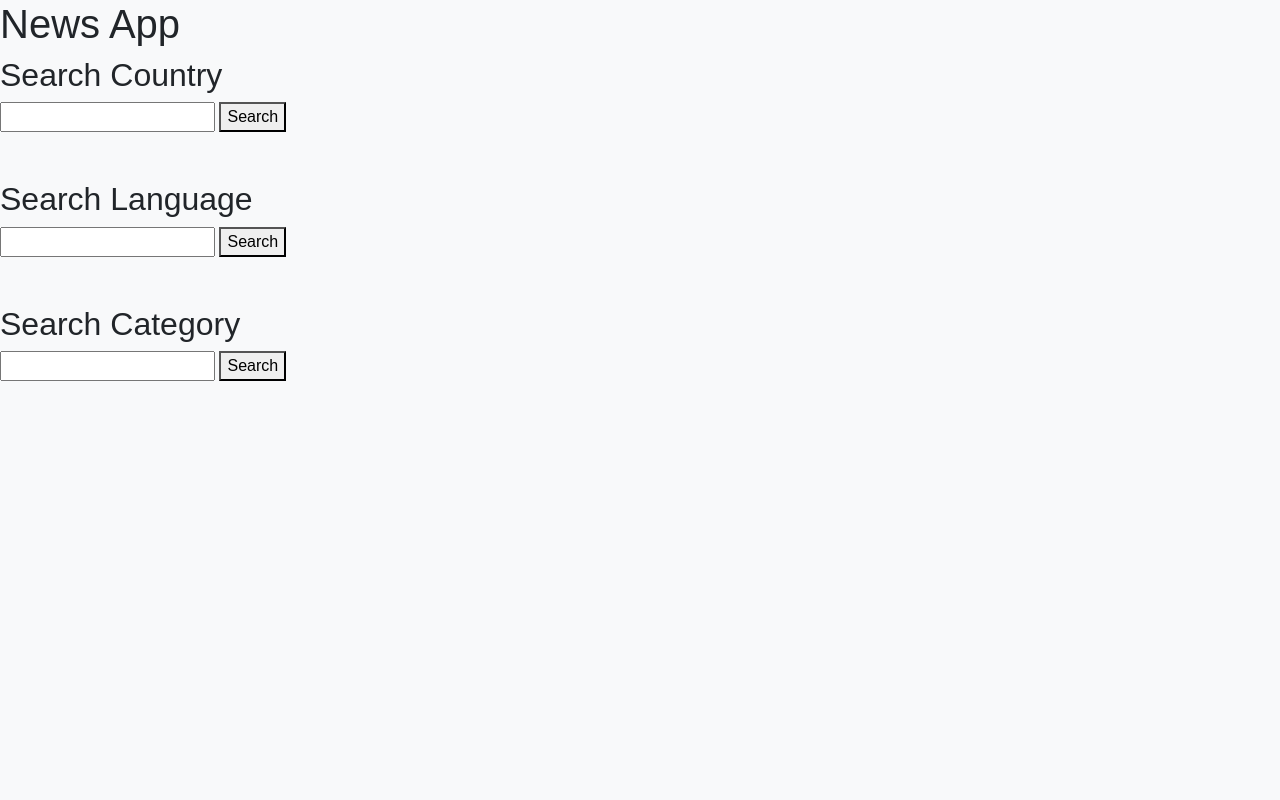
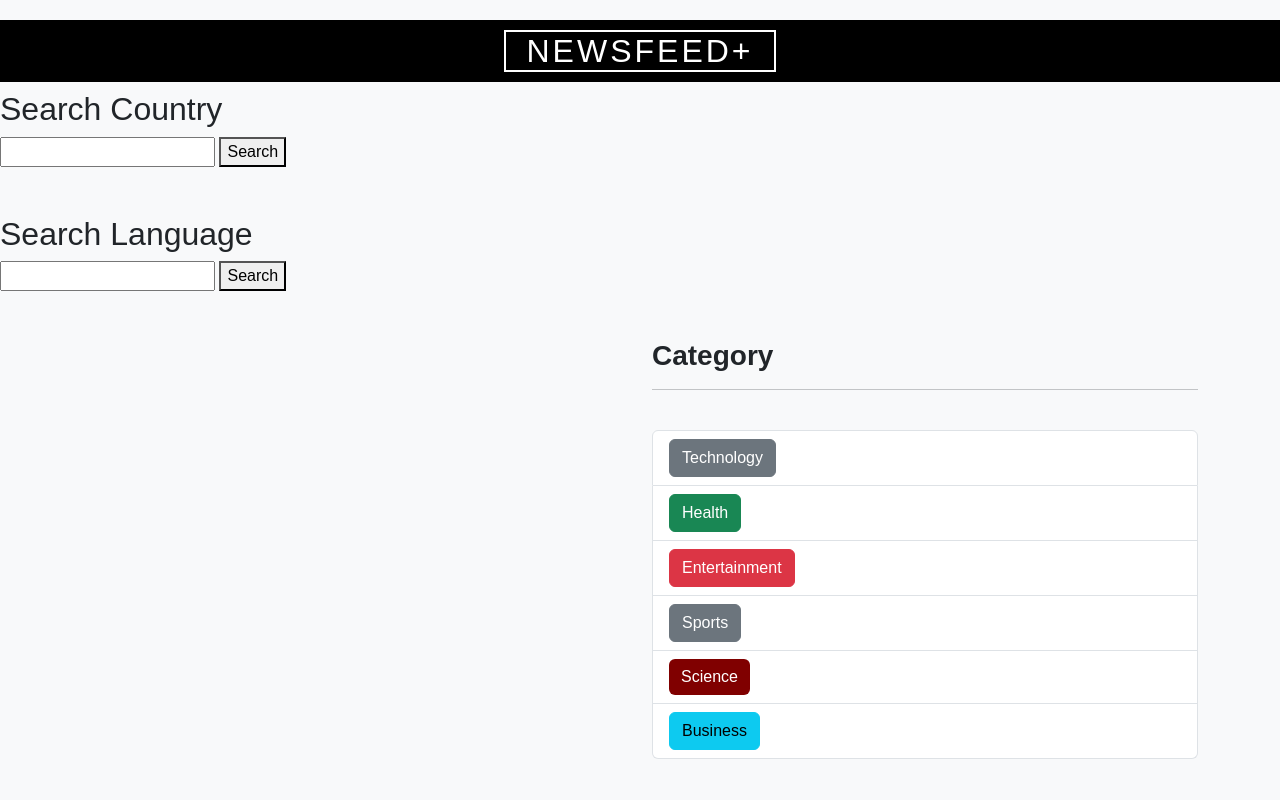
Before and after one commit to SriShashank-k/Newsfeed-, a Django app: template newsfeedapp/templates/newsfeedapp/articles_home.html in a window 1280 px wide. Run offline with Django 3.2, Linux system fonts and the light colour scheme; the template is opened without the code that fills it, so the values that code supplies are empty.

Commit message:
Modify the artice_home page dynamics- (Edit heading, add category buttons)

```diff
--- a/newsfeedapp/templates/newsfeedapp/articles_home.html
+++ b/newsfeedapp/templates/newsfeedapp/articles_home.html
@@ -9,6 +9,25 @@
         body {
             background-color: #f8f9fa; /* Light gray background */
             font-family: Arial, sans-serif; /* Use Arial font */
+        }
+
+        .bordered-heading {
+            background-color: #000; /* Black background */
+            color: #fff; /* White text color */
+            font-family: 'Robinson', sans-serif; /* Use Robinson font */
+            text-transform: uppercase; /* Uppercase letters */
+            text-align: center;
+            padding: 10px 0;
+            margin-top: 20px;
+            font-size: 2rem; /* Larger font size */
+            letter-spacing: 3px; /* Increased letter spacing */
+            text-shadow: 2px 2px 4px rgba(0, 0, 0, 0.5); /* Shadowed outline effect */
+        }
+
+        h1 span {
+            display: inline-block;
+            padding: 0 20px;
+            border: 2px solid #fff; /* White border */
         }
 
         .card {
@@ -78,7 +97,10 @@
         }
     </style>
     <link rel="stylesheet" href="https://fonts.googleapis.com/css2?family=Roboto:wght@700&display=swap">
-    <h1>News App</h1>
+    <title>News APP</title>
+</head>
+<body>
+    <h1 class="bordered-heading"><span>Newsfeed+</span></h1>
 
     <h2>Search Country</h2>
 
@@ -98,19 +120,6 @@
     <br>
     <br>
 
-
-    <h2>Search Category</h2>
-
-    <form action="" method="get">
-        <input type="text" name="category">
-        <button type="submit" value="Search">Search</button>
-    </form>
-    <br>
-    <br>
-
-
-
-
     <div class="container">
         <div class="row">
             <div class="col-md-6">
@@ -128,7 +137,6 @@
                             <small>{{ article.published_at }}</small>
                             <a href="{{ article.url }}" target="_blank" class="btn btn-primary">See Full Article</a>
 
-
                         </div>
                     </div>
                 {% endfor %}
@@ -138,5 +146,21 @@
 
             </div>
 
+            <div class="col-md-6">
+                <h3><b>Category</b></h3>
+                <hr>
+                <br>
+                <ul class="list-group">
+                    <li class="list-group-item"><a class="btn btn-secondary" href="{% url 'articles' %}?category=technology">Technology</a></li>
+                    <li class="list-group-item"><a class="btn btn-success" href="{% url 'articles' %}?category=health">Health</a></li>
+                    <li class="list-group-item"><a class="btn btn-danger" href="{% url 'articles' %}?category=Entertainment">Entertainment</a></li>
+                    <li class="list-group-item"><a class="btn btn-secondary" href="{% url 'articles' %}?category=Sports">Sports</a></li>
+                    <li class="list-group-item"><a class="btn btn-primary" href="{% url 'articles' %}?category=Science">Science</a></li>
+                    <li class="list-group-item"><a class="btn btn-info" href="{% url 'articles' %}?category=Business">Business</a></li>
+                </ul>
+            </div>
+        </div>
+    </div>
+
 </body>
 </html>
```
